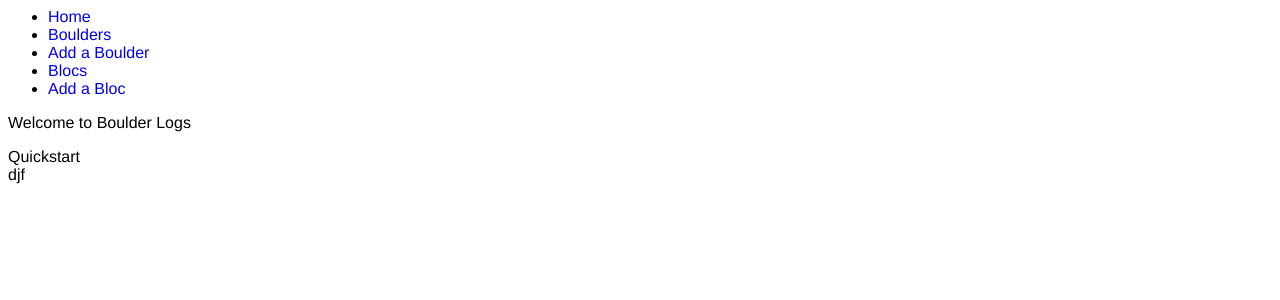
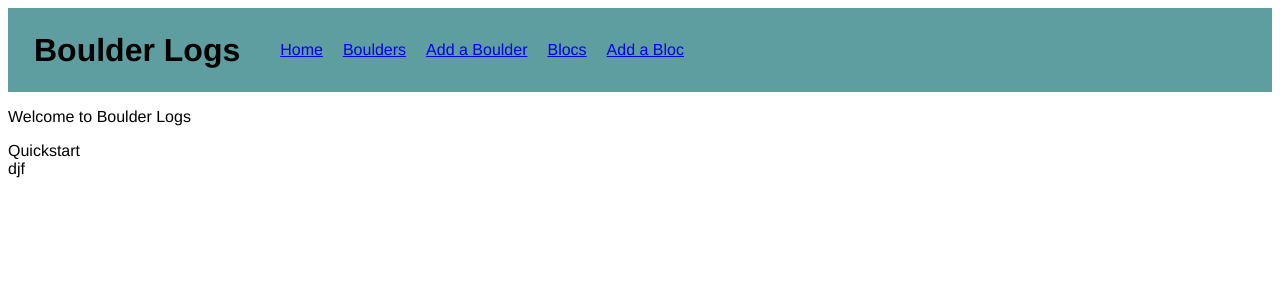
Before and after one commit to AbiJays/Boulder_Logs, a Flask app: page / in a window 1280 px wide. Shown: the top 300 px of the page. Run offline with Flask 2, Linux system fonts and the light colour scheme.

Commit message:
css and header updates

```diff
--- a/static/style.css
+++ b/static/style.css
@@ -2,12 +2,48 @@ body{
   font-family: "Helvetica", arial, sans-serif; font-size: 16px;
 }
 
-a{
-  text-decoration: none;
+header {
+  height: 4em;
+  background-color: cadetblue;
+  margin: 0;
+  display: flex;
+  margin-bottom: 10px;
+  padding: 10;
+  align-items: center;
 }
-a:hover{
+
+nav a{
+  text-decoration: underline;
+}
+nav a:hover{
   color: antiquewhite;
 }
+
+header{
+  height: 4em;
+  background-color: cadetblue;
+  margin: 0;
+  display: flex;
+  margin-bottom: 10px;
+}
+
+body > header > h1{
+  padding-left: 16px;
+  font-size: 2em;
+}
+
+nav ul{
+  display: flex;
+  list-style: none;
+  align-items: center;
+}
+
+nav ul li{
+  margin-right: 20px;
+}
+
+
+
 
 .delete-form{
     display: inline;
--- a/templates/base.html
+++ b/templates/base.html
@@ -10,6 +10,7 @@
 </head>
 <body>
     <header>
+        <h1>Boulder Logs</h1>
         <nav>
             <ul>
                 <li><a href="/">Home</a></li>
```
